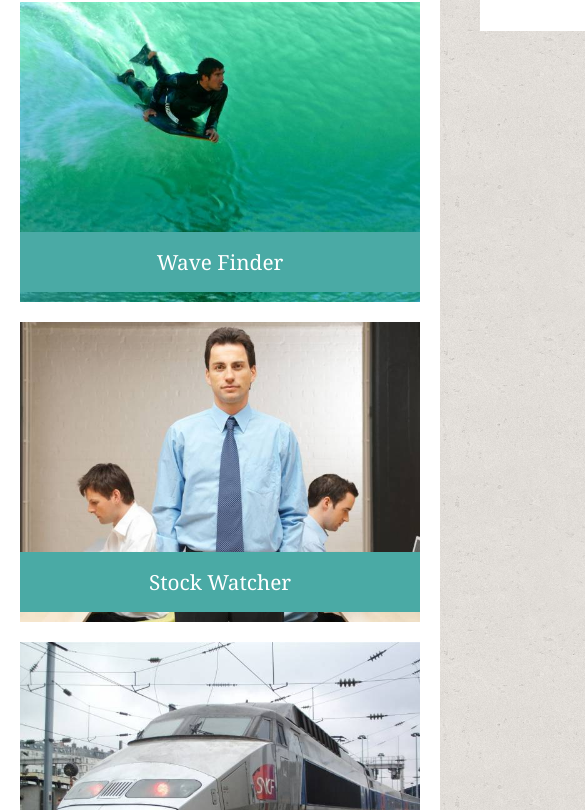
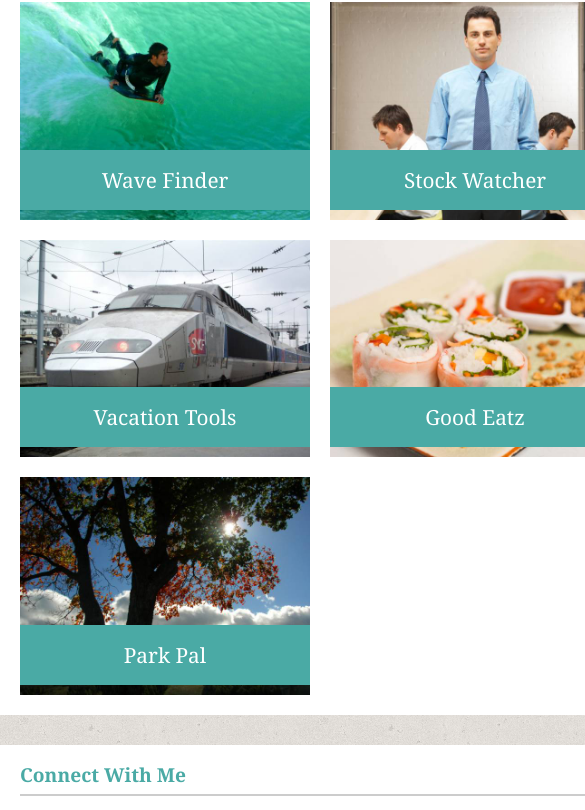
Before and after one commit to castlemaninc/HW-Responsive-Portfolio, a plain HTML site: page portfolio.html in a window 390 px wide. Shown: the part 263-1073 px from the top of the page, 585 px wide, since content can reach past the window. Drawn offline with Linux system fonts and the light colour scheme.

Commit message:
style.css change update media queries for max-width 768px

```diff
--- a/assets/css/style.css
+++ b/assets/css/style.css
@@ -31,10 +31,10 @@ strong {
 	font-weight: bold;
 }
 
-.outer_container {
+/*.outer_container {
 	height:auto;
 
-}
+}*/
 
 /*Header*/
 
@@ -349,6 +349,92 @@ footer {
 
 @media (max-width: 768px) {
 
+	html {
+		min-height: 1300px;
+	}
+
+	h1 {
+		font-size: 1.7em;
+	}
+
+   .header_content {
+   	width: 640px;
+   }
+
+   .page_content {
+   	width: 640px;
+   }
+
+   #about, #portfolio, #contact, #connect {
+   	width: 600px;
+   }
+
+   .main {
+   	width: 600px;
+   }
+
+   #profile_pic {
+	max-width: 200px;
+	float: left;
+	padding-right: 20px;
+	padding-top: 30px;
+	}
+
+	.main p {
+	line-height: 1.5em;
+	}
+
+   .sidebar {
+   	float: left;
+   	width: 600px;
+   }
+
+   .sidebar #stackoverflow {
+   	float: left;
+   }
+
+   /*Portfolio Thumbnail Images*/
+
+   #project_1, #project_3, #project_5 {
+	float:left;
+	max-width: 290px;
+	padding-top: 20px;
+	position: relative;
+}
+
+#project_2, #project_4 {
+	float:right;
+	max-width: 290px;
+	padding-top: 20px;
+}
+
+#img_container_1, #img_container_3, #img_container_5 {
+	position:relative;
+	max-width:290px;
+	float: left;
+}
+
+#img_container_2, #img_container_4 {
+	position:relative;
+	max-width:290px;
+	float: right;
+}
+
+#banner_1 {
+	position:absolute;
+	bottom:10px;
+	height:60px;
+	width:290px;
+	background-color: #4aaaa5;
+	color: #fff;
+	text-align: center;
+	line-height:60px;
+}
+
+#name_input, #email_input, #text_area {
+	width: 600px;
+}
+
 }
 
 @media (max-width: 640px) {
```
